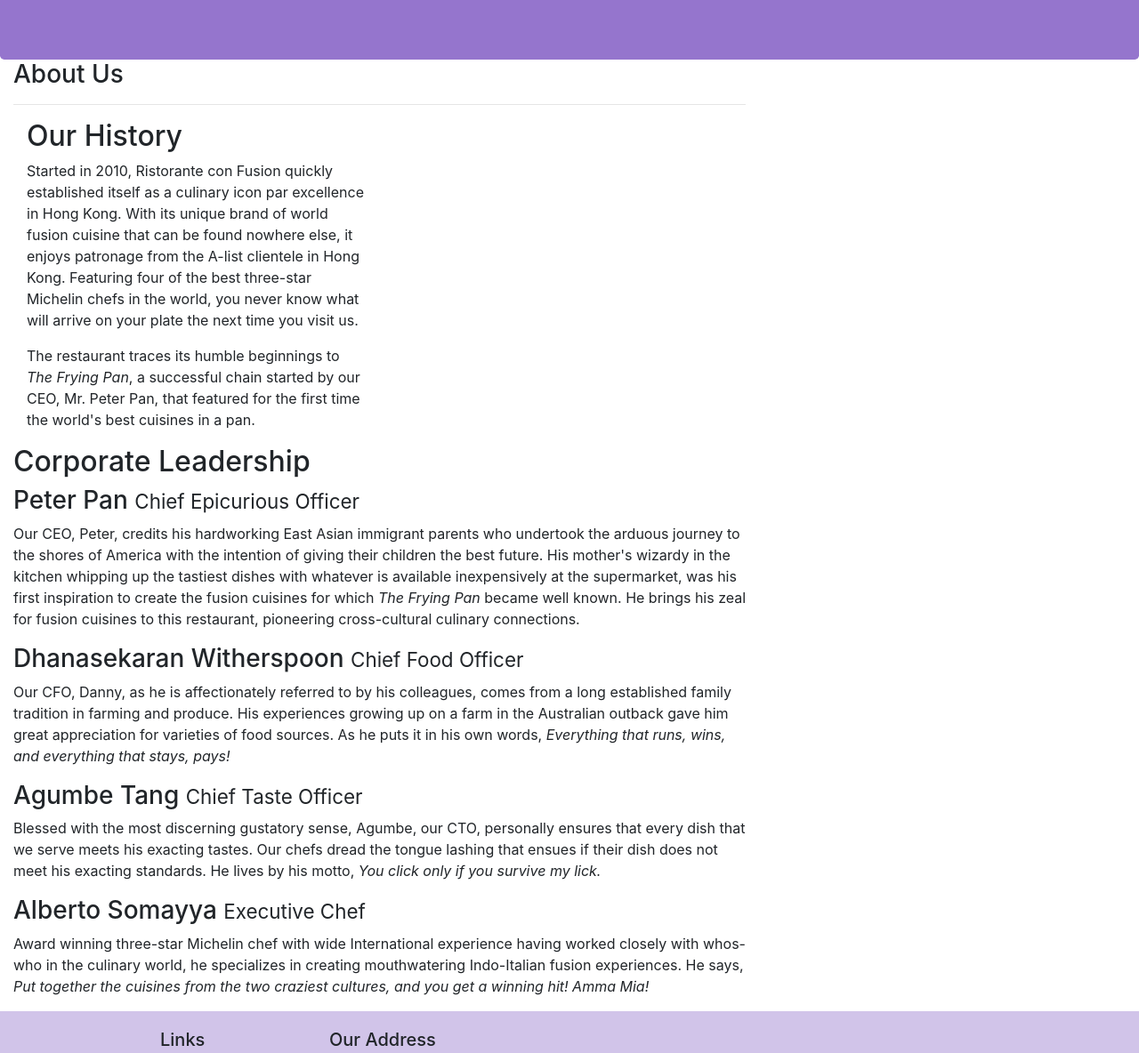
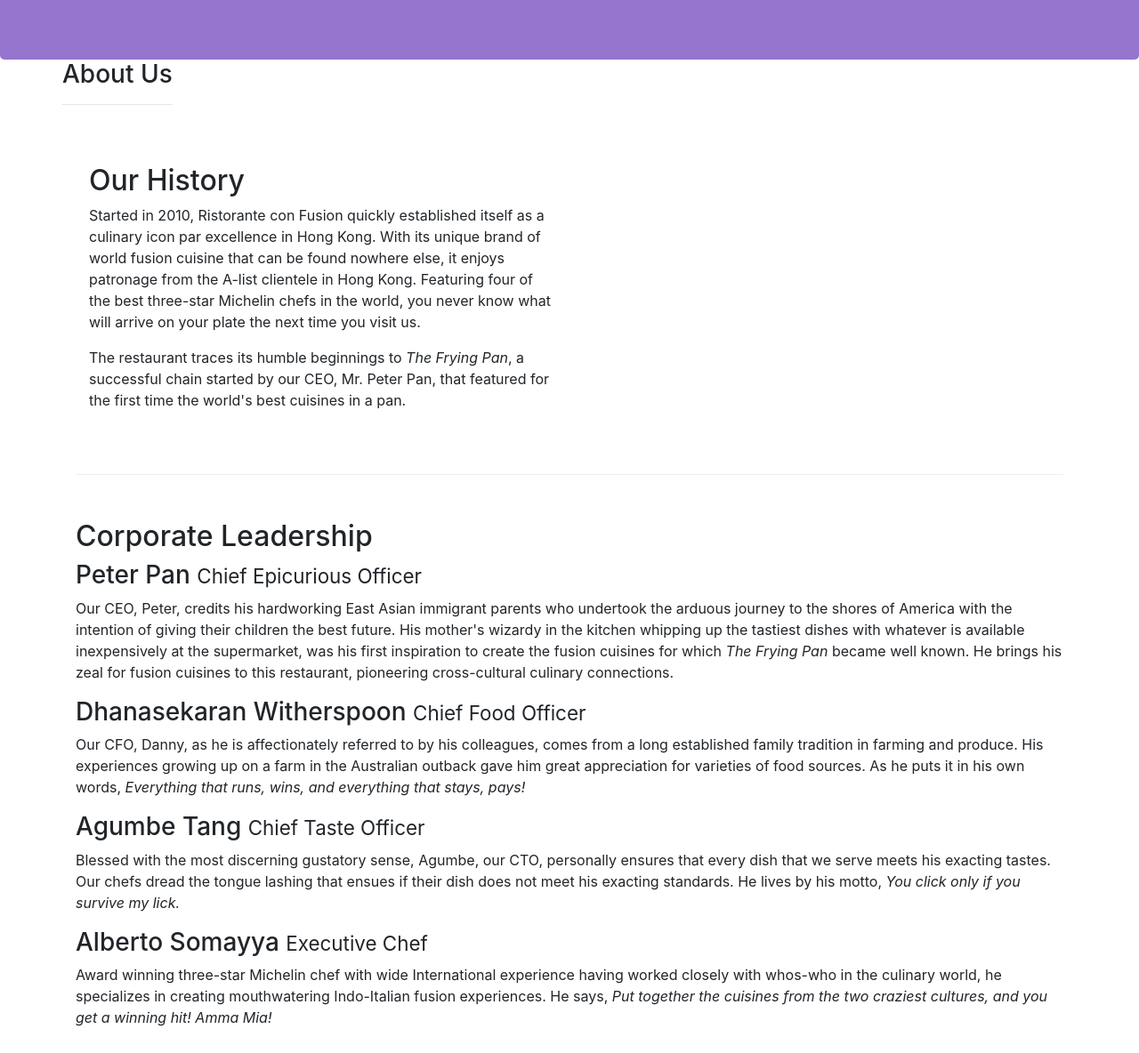
Before and after one commit to varunbale/bootstrap, a website: page aboutus.html in a window 1280 px wide. Shown: the part 217-1401 px from the top of the page at 89% size. Drawn offline with nearby package versions, Linux system fonts and the light colour scheme.

Commit message:
week-1(3)

```diff
--- a/aboutus.html
+++ b/aboutus.html
@@ -29,15 +29,15 @@
         </div>
     </header>
 
-    <div class="col-sm-8">
-        <div>
+    <div class="container">
+        <div class="row ">
             <div>
                <h3>About Us</h3>
                <hr>
             </div>
         </div>
 
-        <div>
+        <div class="row row-content">
             <div class="col-12 col-sm-6">
                 <h2>Our History</h2>
                 <p>Started in 2010, Ristorante con Fusion quickly established itself as a culinary icon par excellence in Hong Kong. With its unique brand of world fusion cuisine that can be found nowhere else, it enjoys patronage from the A-list clientele in Hong Kong.  Featuring four of the best three-star Michelin chefs in the world, you never know what will arrive on your plate the next time you visit us.</p>
@@ -48,7 +48,7 @@
         </div>
 
 
-        <div>
+        <div class="row row-content">
             <div>
                 <h2>Corporate Leadership</h2>
                 <h3>Peter Pan <small>Chief Epicurious Officer</small></h3>
```
